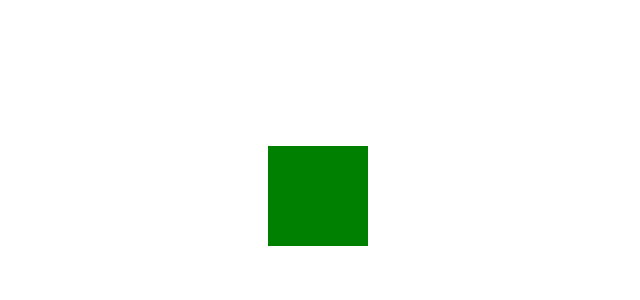
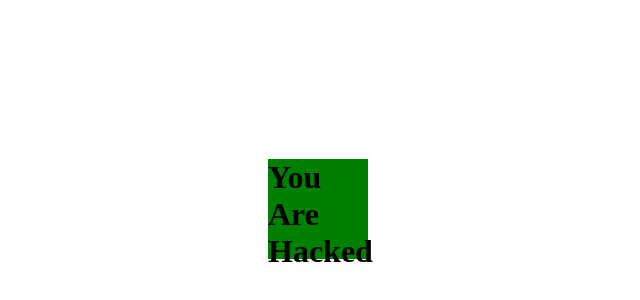
Before and after one commit to sandipta18/git-prac, a plain HTML site: page index.html in a window 1280 px wide. Shown: the part 262-562 px from the top of the page, without its empty margins (322-962 px from the left). Drawn offline with Linux system fonts and the light colour scheme.

Commit message:
You Are Hacked

```diff
--- a/index.html
+++ b/index.html
@@ -9,7 +9,7 @@
     </head>
 <body>
     <div class="container">
-
+        <h1>You Are Hacked</h1>
     </div>
 </body>
 </html>
```
